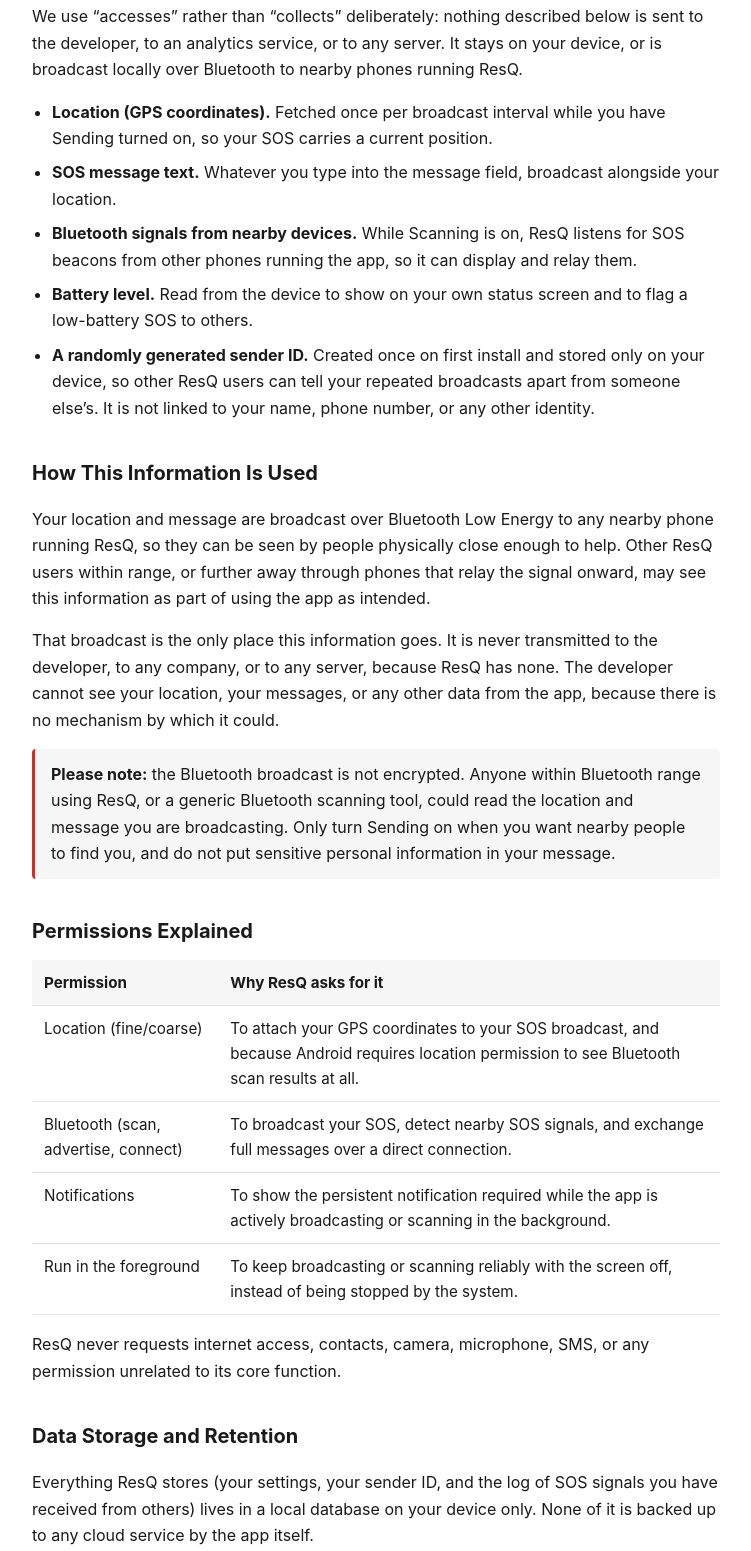
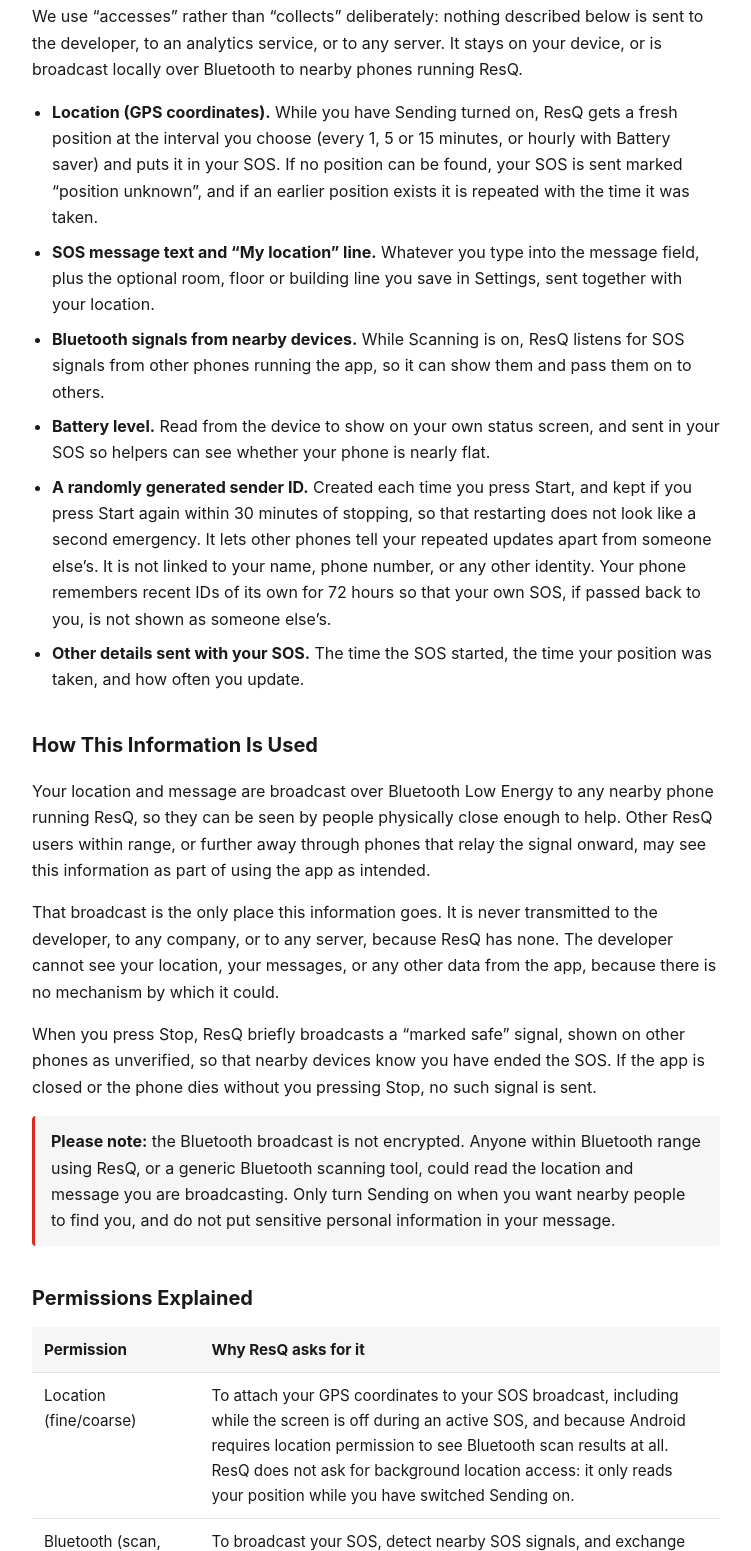
Before and after one commit to JasonKyawLab/ResQ, a plain HTML site: page store/privacy/index.html in a window 1280 px wide. Shown: the part 550-2101 px from the top of the page, without its empty margins (264-1015 px from the left). Drawn offline with Linux system fonts and the light colour scheme.

Commit message:
Privacy policy: per-Start sender ID, 72 hour retention, Dismiss and Clear all, resume, no backup, relaying, marked safe

```diff
--- a/store/privacy/index.html
+++ b/store/privacy/index.html
@@ -62,7 +62,7 @@
     </svg>
     <h1>Res<span>Q</span> Privacy Policy</h1>
   </header>
-  <p class="meta">Last updated: 14 November 2026 &middot; Developed by jasonkyawlab</p>
+  <p class="meta">Last updated: 21 November 2026 &middot; Developed by jasonkyawlab</p>
 
   <h2>Overview</h2>
   <p>ResQ is an offline emergency beacon app. It has no account, no sign-in, and no backend server of any kind. It cannot connect to the internet, because it never asks your device for that permission. Because of that, most of what a typical privacy policy covers (accounts, servers, data breaches, data sales) does not apply here: there is no server for your data to reach, and the developer never receives, stores, or has access to anything the app does on your device.</p>
@@ -71,16 +71,18 @@
   <h2>Information the App Accesses</h2>
   <p>We use &ldquo;accesses&rdquo; rather than &ldquo;collects&rdquo; deliberately: nothing described below is sent to the developer, to an analytics service, or to any server. It stays on your device, or is broadcast locally over Bluetooth to nearby phones running ResQ.</p>
   <ul>
-    <li><strong>Location (GPS coordinates).</strong> Fetched once per broadcast interval while you have Sending turned on, so your SOS carries a current position.</li>
-    <li><strong>SOS message text.</strong> Whatever you type into the message field, broadcast alongside your location.</li>
-    <li><strong>Bluetooth signals from nearby devices.</strong> While Scanning is on, ResQ listens for SOS beacons from other phones running the app, so it can display and relay them.</li>
-    <li><strong>Battery level.</strong> Read from the device to show on your own status screen and to flag a low-battery SOS to others.</li>
-    <li><strong>A randomly generated sender ID.</strong> Created once on first install and stored only on your device, so other ResQ users can tell your repeated broadcasts apart from someone else&rsquo;s. It is not linked to your name, phone number, or any other identity.</li>
+    <li><strong>Location (GPS coordinates).</strong> While you have Sending turned on, ResQ gets a fresh position at the interval you choose (every 1, 5 or 15 minutes, or hourly with Battery saver) and puts it in your SOS. If no position can be found, your SOS is sent marked &ldquo;position unknown&rdquo;, and if an earlier position exists it is repeated with the time it was taken.</li>
+    <li><strong>SOS message text and &ldquo;My location&rdquo; line.</strong> Whatever you type into the message field, plus the optional room, floor or building line you save in Settings, sent together with your location.</li>
+    <li><strong>Bluetooth signals from nearby devices.</strong> While Scanning is on, ResQ listens for SOS signals from other phones running the app, so it can show them and pass them on to others.</li>
+    <li><strong>Battery level.</strong> Read from the device to show on your own status screen, and sent in your SOS so helpers can see whether your phone is nearly flat.</li>
+    <li><strong>A randomly generated sender ID.</strong> Created each time you press Start, and kept if you press Start again within 30 minutes of stopping, so that restarting does not look like a second emergency. It lets other phones tell your repeated updates apart from someone else&rsquo;s. It is not linked to your name, phone number, or any other identity. Your phone remembers recent IDs of its own for 72 hours so that your own SOS, if passed back to you, is not shown as someone else&rsquo;s.</li>
+    <li><strong>Other details sent with your SOS.</strong> The time the SOS started, the time your position was taken, and how often you update.</li>
   </ul>
 
   <h2>How This Information Is Used</h2>
   <p>Your location and message are broadcast over Bluetooth Low Energy to any nearby phone running ResQ, so they can be seen by people physically close enough to help. Other ResQ users within range, or further away through phones that relay the signal onward, may see this information as part of using the app as intended.</p>
   <p>That broadcast is the only place this information goes. It is never transmitted to the developer, to any company, or to any server, because ResQ has none. The developer cannot see your location, your messages, or any other data from the app, because there is no mechanism by which it could.</p>
+  <p>When you press Stop, ResQ briefly broadcasts a &ldquo;marked safe&rdquo; signal, shown on other phones as unverified, so that nearby devices know you have ended the SOS. If the app is closed or the phone dies without you pressing Stop, no such signal is sent.</p>
   <p class="note"><strong>Please note:</strong> the Bluetooth broadcast is not encrypted. Anyone within Bluetooth range using ResQ, or a generic Bluetooth scanning tool, could read the location and message you are broadcasting. Only turn Sending on when you want nearby people to find you, and do not put sensitive personal information in your message.</p>
 
   <h2>Permissions Explained</h2>
@@ -89,17 +91,19 @@
       <tr><th>Permission</th><th>Why ResQ asks for it</th></tr>
     </thead>
     <tbody>
-      <tr><td>Location (fine/coarse)</td><td>To attach your GPS coordinates to your SOS broadcast, and because Android requires location permission to see Bluetooth scan results at all.</td></tr>
+      <tr><td>Location (fine/coarse)</td><td>To attach your GPS coordinates to your SOS broadcast, including while the screen is off during an active SOS, and because Android requires location permission to see Bluetooth scan results at all. ResQ does not ask for background location access: it only reads your position while you have switched Sending on.</td></tr>
       <tr><td>Bluetooth (scan, advertise, connect)</td><td>To broadcast your SOS, detect nearby SOS signals, and exchange full messages over a direct connection.</td></tr>
       <tr><td>Notifications</td><td>To show the persistent notification required while the app is actively broadcasting or scanning in the background.</td></tr>
-      <tr><td>Run in the foreground</td><td>To keep broadcasting or scanning reliably with the screen off, instead of being stopped by the system.</td></tr>
+      <tr><td>Run in the foreground (connected device, location)</td><td>To keep broadcasting or scanning reliably with the screen off, instead of being stopped by the system.</td></tr>
+      <tr><td>Battery optimisation</td><td>Not a permission. ResQ can open Android&rsquo;s battery settings page so that you can stop Android from closing it. It never changes that setting itself.</td></tr>
     </tbody>
   </table>
   <p>ResQ never requests internet access, contacts, camera, microphone, SMS, or any permission unrelated to its core function.</p>
 
   <h2>Data Storage and Retention</h2>
-  <p>Everything ResQ stores (your settings, your sender ID, and the log of SOS signals you have received from others) lives in a local database on your device only. None of it is backed up to any cloud service by the app itself.</p>
-  <p>Received SOS entries are automatically removed from that log after about an hour of no further sightings, so the list reflects who is currently nearby rather than growing forever. Uninstalling ResQ permanently erases all of this data from your device immediately. There is nothing left anywhere else to delete, because nothing was ever sent anywhere else.</p>
+  <p>Everything ResQ stores lives on your device only: your settings, your saved &ldquo;My location&rdquo; line and message draft, your recent sender IDs and the state needed to continue an SOS or a scan after the phone closes the app, and the log of SOS signals you have received from others. The app is set not to take part in Android backup, so none of it is copied to Google or any other cloud service.</p>
+  <p>Received SOS entries (message, position, signal strength and the times heard) are kept on your phone for up to 72 hours after they were last heard. Dismiss hides an entry from your list (it stays stored until it expires, and it comes back if the same sender sends a newer update). Settings &rarr; Clear all received SOS removes every saved entry at any time, although an SOS that is still being sent nearby will appear again the next time your phone hears it. An SOS that you were sending when the app was closed is resumed for up to 12 hours; a saved &ldquo;scanning is on&rdquo; is resumed for the same time. Uninstalling ResQ permanently erases all of this data from your device. There is nothing left anywhere else to delete, because nothing was ever sent anywhere else.</p>
+  <p class="note"><strong>Please note:</strong> while Scanning is on, ResQ passes on the SOS signals it hears to other nearby phones, which is how an SOS travels further than one phone&rsquo;s range. That means the location and message of another person&rsquo;s SOS that your phone has heard may be sent on from your phone, for as long as that SOS is still live.</p>
 
   <h2>Data Sharing and Third Parties</h2>
   <p>ResQ shares no data with third parties. The only sharing it does is with nearby ResQ users over Bluetooth, which is the app&rsquo;s entire purpose. There are no advertisements, no advertising SDKs, no analytics or crash-reporting services, and no Google Play Services dependency of any kind. Nothing about your use of this app is sold, rented, or shared for marketing, research, or any other purpose.</p>
```
Also changed, not shown: 1 other file.
